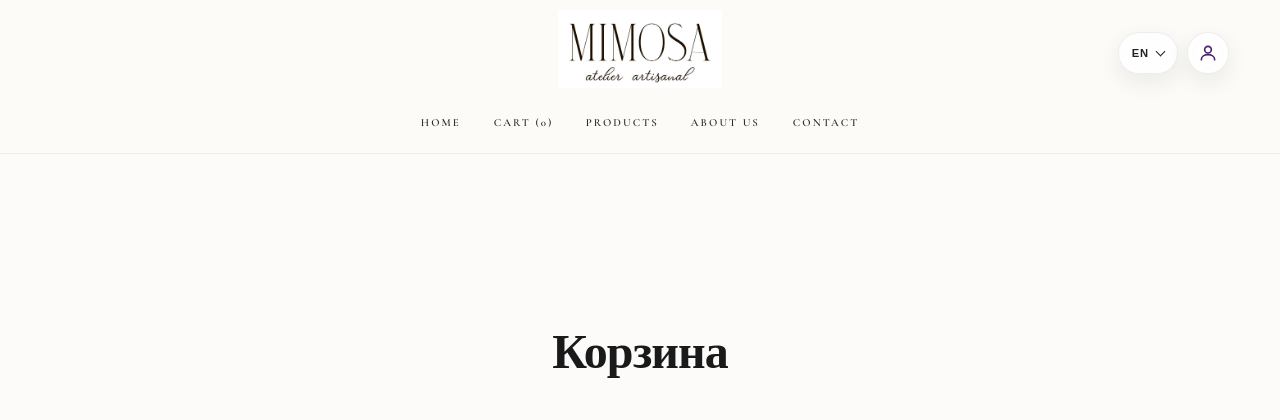
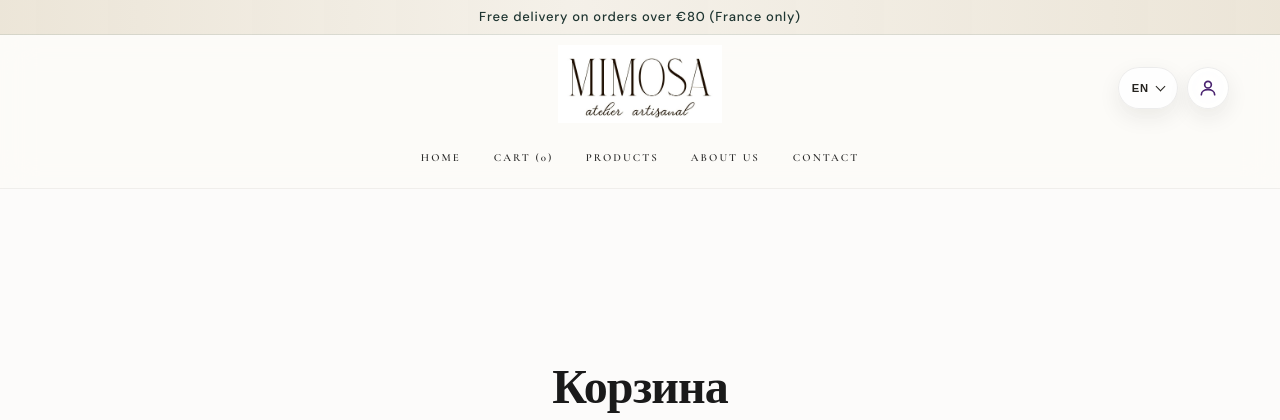
Before and after one commit to shepiitkod/mimosa_webshop, a Django app: page /cart/ in a window 1280 px wide. Shown: the top 420 px of the page. Run offline with Django 5.2, Linux system fonts and the light colour scheme.

Commit message:
fix(ribbon): restore delivery bar; free shipping France only
Made-with: Cursor

```diff
--- a/static/translations.js
+++ b/static/translations.js
@@ -18,7 +18,7 @@ const translations = {
         'hero-subtitle': 'Handcrafted candles, natural soy wax, fragrances from Provence. Nîmes, France.',
         'hero-btn': 'Explore Collection',
         'fab-consultation': 'Book a Consultation',
-        'promo-ribbon-delivery': 'Free delivery on orders over €80',
+        'promo-ribbon-delivery': 'Free delivery on orders over €80 (France only)',
 
 
         'about-snippet-title': 'Welcome to Mimosa Atelier',
@@ -235,7 +235,7 @@ const translations = {
         'hero-subtitle': 'Bougies artisanales, cire de soja et fragrances de Provence. Nîmes, France.',
         'hero-btn': 'Découvrir la Collection',
         'fab-consultation': 'Réserver une consultation',
-        'promo-ribbon-delivery': 'Livraison offerte pour toute commande supérieure à 80 €',
+        'promo-ribbon-delivery': 'Livraison offerte dès 80 € d\'achat — France uniquement',
 
 
         'about-snippet-title': 'Bienvenue chez Mimosa Atelier',
@@ -451,7 +451,7 @@ const translations = {
         'hero-subtitle': 'Свічки ручної роботи, соєвий віск, аромати Провансу. Нім, Франція.',
         'hero-btn': 'Переглянути колекцію',
         'fab-consultation': 'Записатися на консультацію',
-        'promo-ribbon-delivery': 'Безкоштовна доставка при замовленні від 80 €',
+        'promo-ribbon-delivery': 'Безкоштовна доставка від 80 € (лише по Франції)',
 
 
         'about-snippet-title': 'Ласкаво просимо до Mimosa Atelier',
@@ -667,7 +667,7 @@ const translations = {
         'hero-subtitle': 'Свечи ручной работы, соевый воск, ароматы Прованса. Ним, Франция.',
         'hero-btn': 'Посмотреть коллекцию',
         'fab-consultation': 'Записаться на консультацию',
-        'promo-ribbon-delivery': 'Бесплатная доставка при покупке от 80 €',
+        'promo-ribbon-delivery': 'Бесплатная доставка от 80 € (только по Франции)',
 
         'promo-eyebrow': 'Эксклюзивный розыгрыш',
         'promo-title': 'Этот букет может стать вашим',
--- a/templates/includes/header.html
+++ b/templates/includes/header.html
@@ -1,5 +1,6 @@
 {% load static %}
 <a href="#main-content" class="skip-to-content">Skip to main content</a>
+{% include 'includes/promo_ribbon.html' %}
 
 <header
     class="site-header site-header--at-top"
--- a/templates/includes/promo_ribbon.html
+++ b/templates/includes/promo_ribbon.html
@@ -1,4 +1,4 @@
 {% load static %}
 <div class="promo-ribbon" role="region" aria-label="Promotion">
-    <p class="promo-ribbon__inner" data-translate="promo-ribbon-delivery">Free delivery on orders over €80</p>
+    <p class="promo-ribbon__inner" data-translate="promo-ribbon-delivery">Free delivery on orders over €80 (France only)</p>
 </div>
--- a/translations.js
+++ b/translations.js
@@ -18,7 +18,7 @@ const translations = {
         'hero-subtitle': 'Handcrafted candles, natural soy wax, fragrances from Provence. Nîmes, France.',
         'hero-btn': 'Explore Collection',
         'fab-consultation': 'Book a Consultation',
-        'promo-ribbon-delivery': 'Free delivery on orders over €80',
+        'promo-ribbon-delivery': 'Free delivery on orders over €80 (France only)',
 
 
         'about-snippet-title': 'Welcome to Mimosa Atelier',
@@ -209,7 +209,7 @@ const translations = {
         'hero-subtitle': 'Bougies artisanales, cire de soja et fragrances de Provence. Nîmes, France.',
         'hero-btn': 'Découvrir la Collection',
         'fab-consultation': 'Réserver une consultation',
-        'promo-ribbon-delivery': 'Livraison offerte pour toute commande supérieure à 80 €',
+        'promo-ribbon-delivery': 'Livraison offerte dès 80 € d\'achat — France uniquement',
 
 
         'about-snippet-title': 'Bienvenue chez Mimosa Atelier',
@@ -400,7 +400,7 @@ const translations = {
         'hero-subtitle': 'Свічки ручної роботи, соєвий віск, аромати Провансу. Нім, Франція.',
         'hero-btn': 'Переглянути колекцію',
         'fab-consultation': 'Записатися на консультацію',
-        'promo-ribbon-delivery': 'Безкоштовна доставка при замовленні від 80 €',
+        'promo-ribbon-delivery': 'Безкоштовна доставка від 80 € (лише по Франції)',
 
 
         'about-snippet-title': 'Ласкаво просимо до Mimosa Atelier',
```
